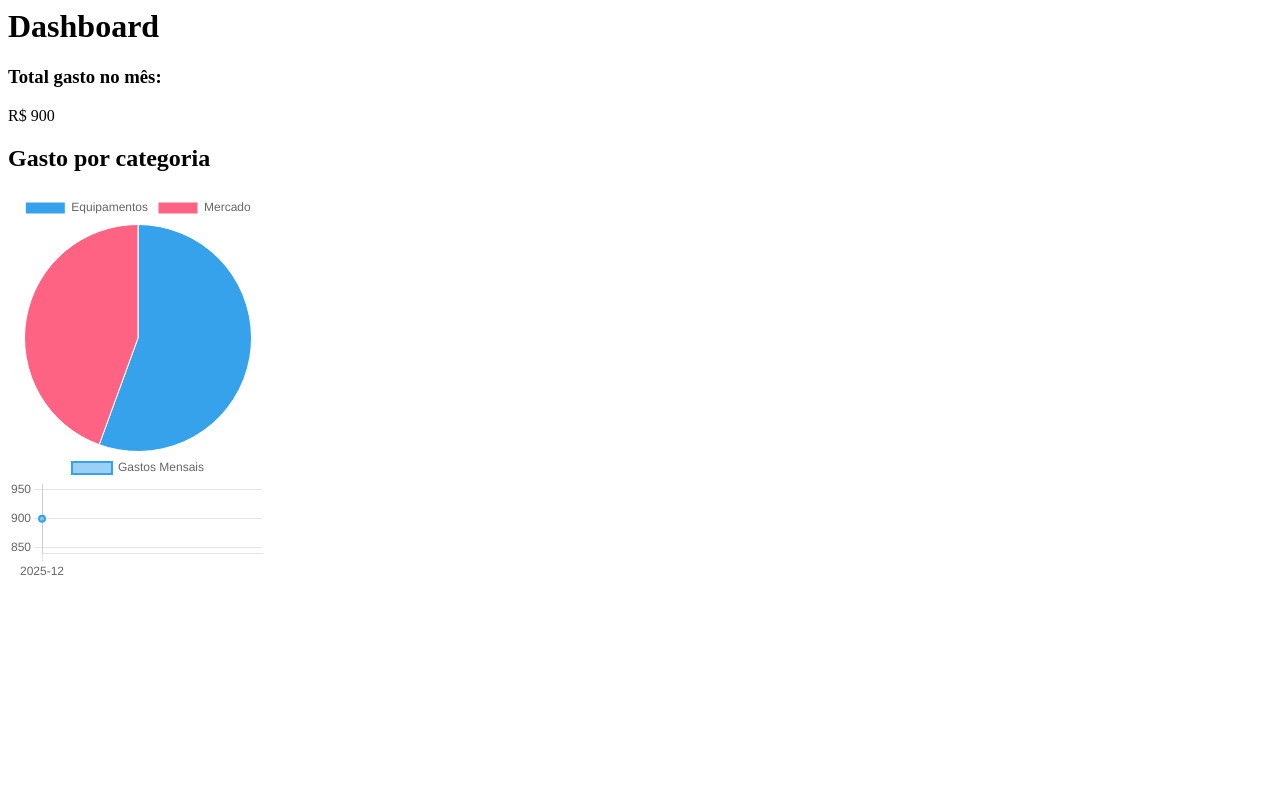
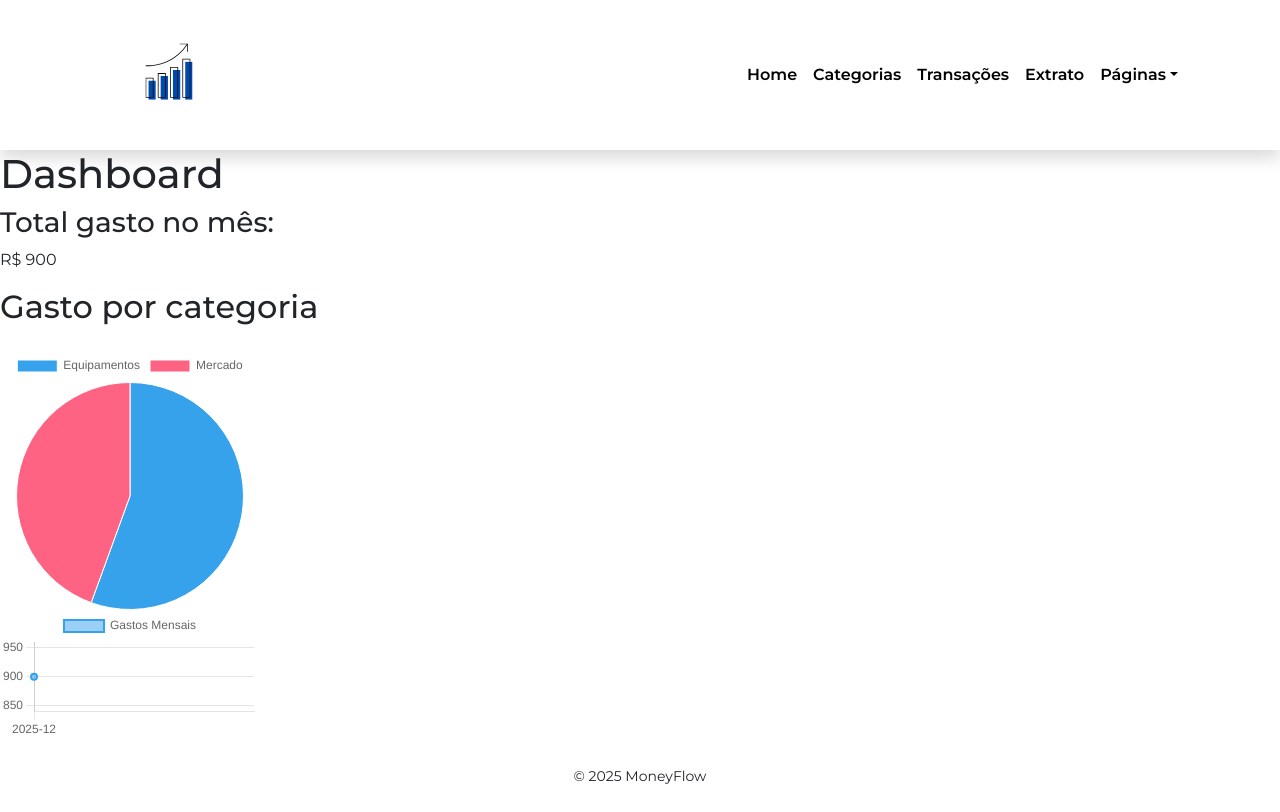
Before and after one commit to LsCarlos01/MoneyFlow, a Django app: page /dashboard/ in a window 1280 px wide. Before the commit the page ends 575 px from the top, so only its background shows below. Run offline with Django 5.2, Linux system fonts and the light colour scheme; data comes from the database, SQL or seed files in the repository; some libraries are stand-ins or nearby versions.

Commit message:
feat: :sparkles: Desenvolvimento do frontend, templates django e navbar
Foi feito a parte de blockcontent de cada pagina, navbar e html semantico

```diff
--- a/categoria/templates/categoria/cadastrar_categoria.html
+++ b/categoria/templates/categoria/cadastrar_categoria.html
@@ -1,3 +1,5 @@
+{% extends "base.html" %}
+{% block content %}
 <h1>Cadastrar nova Categoria</h1>
 
 <form method="POST">
@@ -6,3 +8,4 @@
     <button type="submit">Enviar</button>
 
 </form>
+{% endblock %}
--- a/categoria/templates/categoria/listar_categorias.html
+++ b/categoria/templates/categoria/listar_categorias.html
@@ -1,3 +1,5 @@
+{% extends "base.html" %}
+{% block content %}
 <h1>Listar Categorias</h1>
 
 <ul>
@@ -7,3 +9,4 @@
 
 </ul>
 <a href="{% url 'categoria:cadastrar_categorias' %}">Cadastrar nova Categoria</a>
+{% endblock %}
--- a/dashboard/templates/dashboard/dashboard.html
+++ b/dashboard/templates/dashboard/dashboard.html
@@ -1,3 +1,5 @@
+{% extends "base.html" %}
+{% block content %}
 <h1>Dashboard</h1>
 
 <script src="https://cdn.jsdelivr.net/npm/chart.js"></script>
@@ -49,3 +51,4 @@
         },
     });
 </script>
+{% endblock %}
--- a/moneyflow/static/css/base.css
+++ b/moneyflow/static/css/base.css
@@ -0,0 +1,58 @@
+@import url('https://fonts.googleapis.com/css2?family=Montserrat:ital,wght@0,100..900;1,100..900&display=swap');
+
+body{
+    font-family: "Montserrat", sans-serif;
+}
+
+img{
+   max-width: 150px;
+   width: 100%;
+}
+
+.nav-link{
+    font-weight: 600 ;
+    color: #000
+}
+
+.navbar-toggle:focus{
+    box-shadow: none;
+}
+
+.dropdown>.dropdown-menu{
+    background-color: #FFF;
+    border: none;
+    border-radius: 0;
+}
+
+.lni-grid-alt{
+    font-size:1.5rem;
+}
+
+.lni-cross-circle{
+    font-size:2rem;
+}
+
+@media (min-width:992px){
+    .dropdown>.dropdown-menu{
+        visibility: hidden;
+        opacity:0;
+        top:100%;
+        display:block;
+        transition: all 0.1s ease-out;
+    }
+
+    .dropdown:hover>.dropdown-menu{
+        padding: 20px 0;
+        display: block;
+        visibility: visible;
+        opacity: 1;
+        transition: all 0.3;
+    }
+
+    .dropdown-item:hover{
+        color:#FFF
+        background-color: #FFF;
+
+    }
+
+}
--- a/moneyflow/templates/base.html
+++ b/moneyflow/templates/base.html
@@ -1,41 +1,64 @@
+{% load static %}
 <!DOCTYPE html>
-<html lang="pt-br">
+<html lang="en">
 <head>
     <meta charset="UTF-8">
     <meta name="viewport" content="width=device-width, initial-scale=1.0">
-    <title>{% block title %}MoneyFlow{% endblock %}</title>
+    <title>Moneyflow</title>
+    <link href="https://cdn.lineicons.com/4.0/lineicons.css" rel="stylesheet">
+    <link href="https://cdn.jsdelivr.net/npm/bootstrap@5.3.8/dist/css/bootstrap.min.css" rel="stylesheet" integrity="sha384-sRIl4kxILFvY47J16cr9ZwB07vP4J8+LH7qKQnuqkuIAvNWLzeN8tE5YBujZqJLB" crossorigin="anonymous">
+    <link rel="stylesheet" href="{% static 'css/base.css' %}">
+    <link rel="icon" type="image/png" sizes="40x40"
+      href="{% static 'images/icone.png' %}">
 
-    <!-- Bootstrap -->
-    <link
-        href="https://cdn.jsdelivr.net/npm/bootstrap@5.3.3/dist/css/bootstrap.min.css"
-        rel="stylesheet"
-    >
-
-    {% block extra_css %}{% endblock %}
 </head>
-<body class="bg-light">
-
-    <nav class="navbar navbar-expand-lg navbar-dark bg-dark mb-4">
-        <div class="container">
-            <a class="navbar-brand" href="/">MoneyFlow</a>
-
-            <div>
-                <a class="nav-link d-inline-block text-white" href="/transacoes/">Transações</a>
-                <a class="nav-link d-inline-block text-white" href="/categorias/">Categorias</a>
-                <a class="nav-link d-inline-block text-white" href="/dashboard/">Dashboard</a>
+<body>
+    <header>
+        <nav class="navbar navbar-expand-lg py-4 py-lg-0 shadow">
+            <div class="container px-4">
+                <img src="{% static 'images/logo.svg' %}">
+                <button class="navbar-toggler border-0" type="button" data-bs-toggle="offcanvas" data-bs-target="#top-navbar" aria-controls="top-navbar">
+                    <i class="lni lni-grid-alt"></i>
+                </button>
+                <div class="offcanvas offcanvas-end" tabindex="-1" id="top-navbar" aria-labelledby="top-navbarLabel">
+                    <button class="navbar-toggler border-0" type="button" data-bs-toggle="offcanvas" data-bs-target="#top-navbar" aria-controls="top-navbar">
+                        <div class="d-flex justify-content-between p-3">
+                            <img src="{% static 'images/logo.svg' %}">
+                            <i class="lni lni-cross-circle"></i>
+                        </div>
+                    </button>
+                    <ul class="navbar-nav ms-lg-auto p-4 p-lg-0">
+                        <li class="nav-item px-3 px-lg-0 py-1 py-lg-4">
+                            <a class="nav-link" href="{% url 'index' %}">Home</a>
+                        </li>
+                        <li class="nav-item px-3 px-lg-0 py-1 py-lg-4">
+                            <a class="nav-link" href="{% url 'categoria:listar_categorias' %}">Categorias</a>
+                        </li>
+                        <li class="nav-item px-3 px-lg-0 py-1 py-lg-4">
+                            <a class="nav-link" href="{% url 'listar_transacoes' %}">Transações</a>
+                        </li>
+                        <li class="nav-item px-3 px-lg-0 py-1 py-lg-4">
+                            <a class="nav-link" href="{% url 'dashboard' %}">Extrato</a>
+                        </li>
+                        <li class="nav-item px-3 px-lg-0 py-1 py-lg-4 dropdown">
+                           <a class="nav-link dropdown-toggle" href="#" id="navbarDropdown" role="button" data-bs-toggle="dropdown" aria-expanded="false">Páginas</a>
+                           <ul class="dropdown-menu">
+                                <li><a class="dropdown-item" href="{% url 'categoria:cadastrar_categorias' %}">Nova Categoria</a></li>
+                                <li><a class="dropdown-item" href="{% url 'adicionar_transacao' %}">Nova Transacão</a></li>
+                           </ul>
+                        </li>
+                    </ul>
+                </div>
             </div>
-        </div>
-    </nav>
-
-
-    <main class="container">
+        </nav>
+    </header>
+    <main>
         {% block content %}
         {% endblock %}
     </main>
-
-
-    <script src="https://cdn.jsdelivr.net/npm/bootstrap@5.3.3/dist/js/bootstrap.bundle.min.js"></script>
-
-    {% block extra_js %}{% endblock %}
+    <footer class="text-center py-4">
+        <small>&copy; {% now "Y" %} MoneyFlow</small>
+    </footer>
+    <script src="https://cdn.jsdelivr.net/npm/bootstrap@5.3.8/dist/js/bootstrap.bundle.min.js" integrity="sha384-FKyoEForCGlyvwx9Hj09JcYn3nv7wiPVlz7YYwJrWVcXK/BmnVDxM+D2scQbITxI" crossorigin="anonymous"></script>
 </body>
 </html>
--- a/moneyflow/templates/index.html
+++ b/moneyflow/templates/index.html
@@ -1,2 +1,4 @@
 {% extends "base.html" %}
+{% block content %}
 <h1>index<h1>
+{% endblock %}
--- a/transacoes/templates/transacoes/cadastrar_transacoes.html
+++ b/transacoes/templates/transacoes/cadastrar_transacoes.html
@@ -1,3 +1,6 @@
+{% extends "base.html" %}
+
+{% block content %}
 <h1>Cadastrar nova transação</h1>
 
 <form method="POST">
@@ -6,3 +9,4 @@
     <button type="submit">Enviar</button>
 
 </form>
+{% endblock %}
--- a/transacoes/templates/transacoes/listar_transacoes.html
+++ b/transacoes/templates/transacoes/listar_transacoes.html
@@ -1,3 +1,6 @@
+{% extends "base.html" %}
+
+{% block content %}
 <h1>Trasações efuadas</h1>
 
 <ul>
@@ -9,3 +12,5 @@
 </ul>
 
 <a href="{% url 'adicionar_transacao' %}">Adicionar nova transação</a>
+
+{% endblock %}
```
Also changed, not shown: moneyflow/static/images/icone.png (added), moneyflow/static/images/logo.svg (added).
